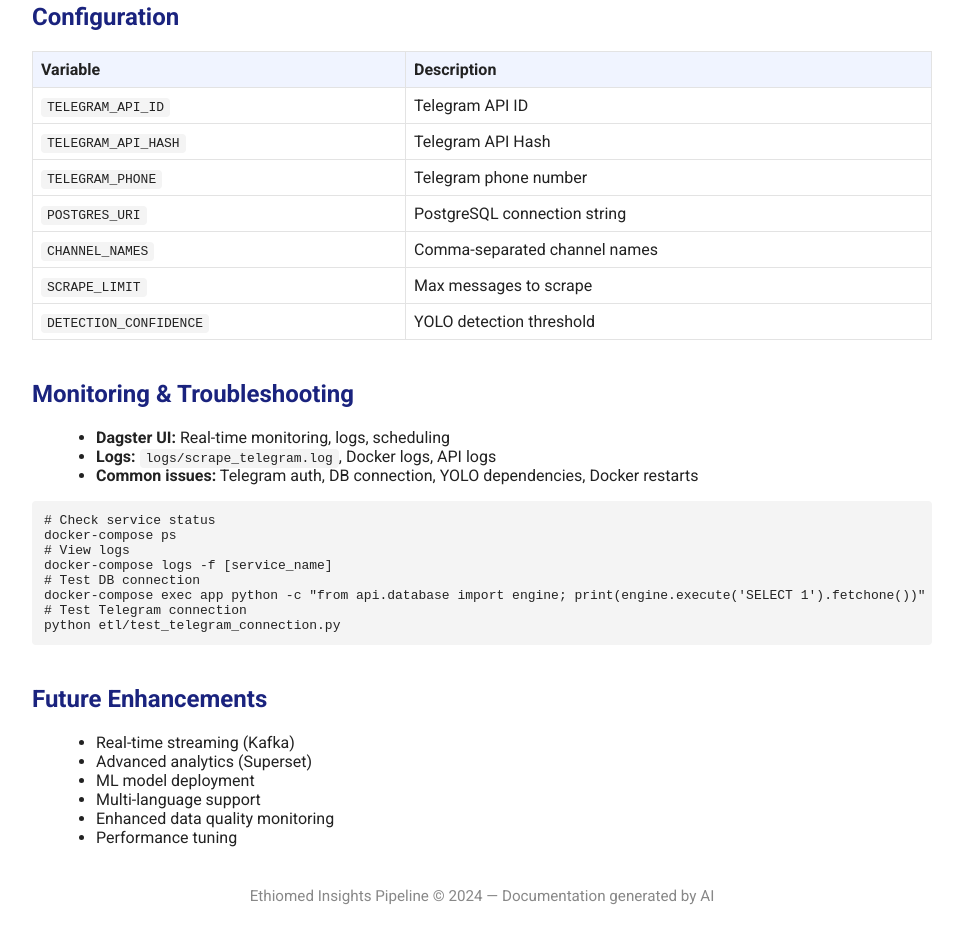
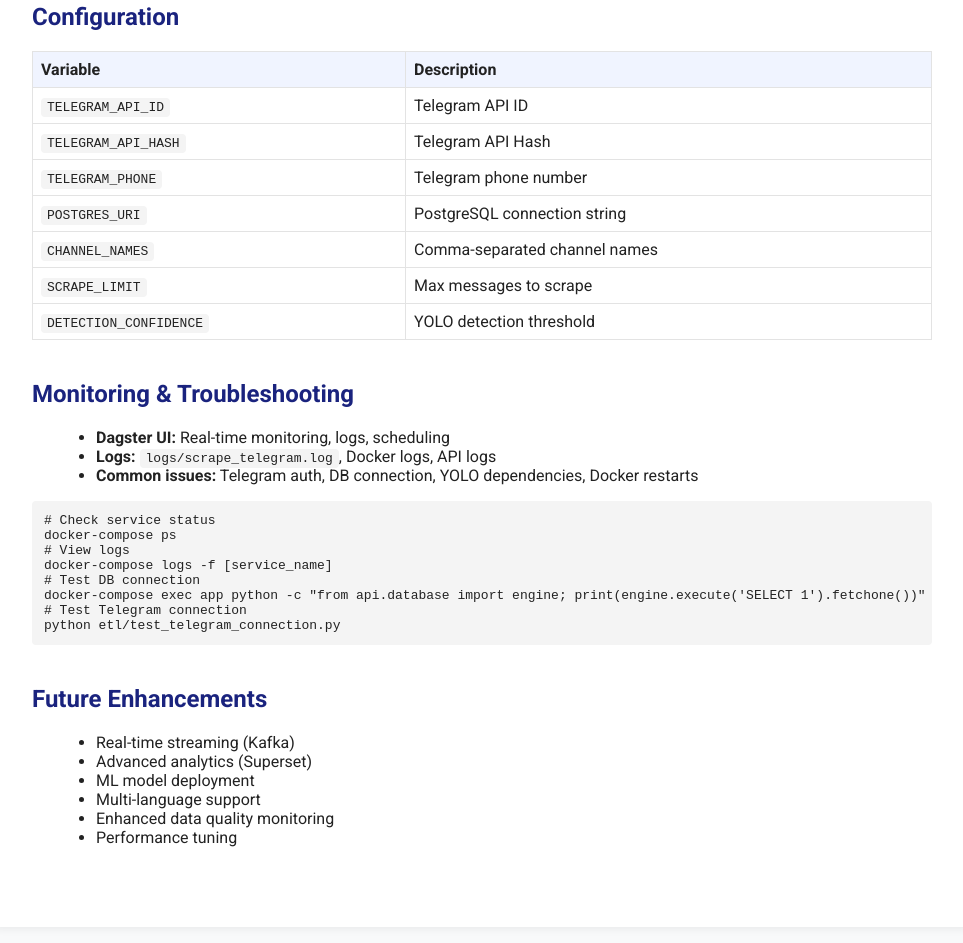
Before and after one commit to bethel4/-ethiomed-insights-pipeline, a plain HTML site: page docs/index.html in a window 1280 px wide. Shown: the part 1891-2834 px from the top of the page, without its empty margins (158-1121 px from the left). Drawn offline with Linux system fonts and the light colour scheme.

Commit message:
Update index.html

```diff
--- a/docs/index.html
+++ b/docs/index.html
@@ -159,9 +159,7 @@
         <li>Performance tuning</li>
       </ul>
     </div>
-    <div class="footer">
-      Ethiomed Insights Pipeline &copy; 2024 &mdash; Documentation generated by AI
-    </div>
+
   </div>
 </body>
 </html>
```
